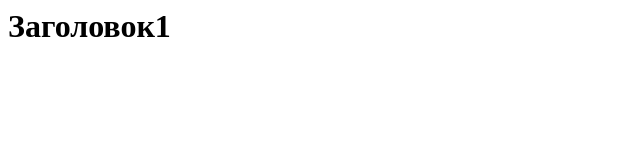
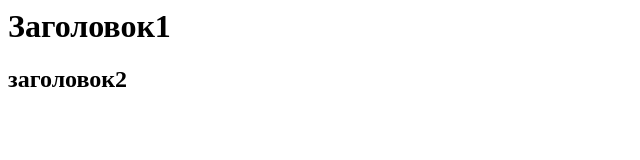
Before and after one commit to Anastasia15-cmd/test, a plain HTML site: page index.html in a window 1280 px wide. Shown: the whole page, without its empty margins (0-640 px from the left). Drawn offline with Linux system fonts and the light colour scheme.

Commit message:
messedsg

```diff
--- a/index.html
+++ b/index.html
@@ -1,5 +1,6 @@
 <html>
 <body color*gray>
  <h1>Заголовок1</h1>
+<h2>заголовок2</h2>
 </body>
 </html>
```
